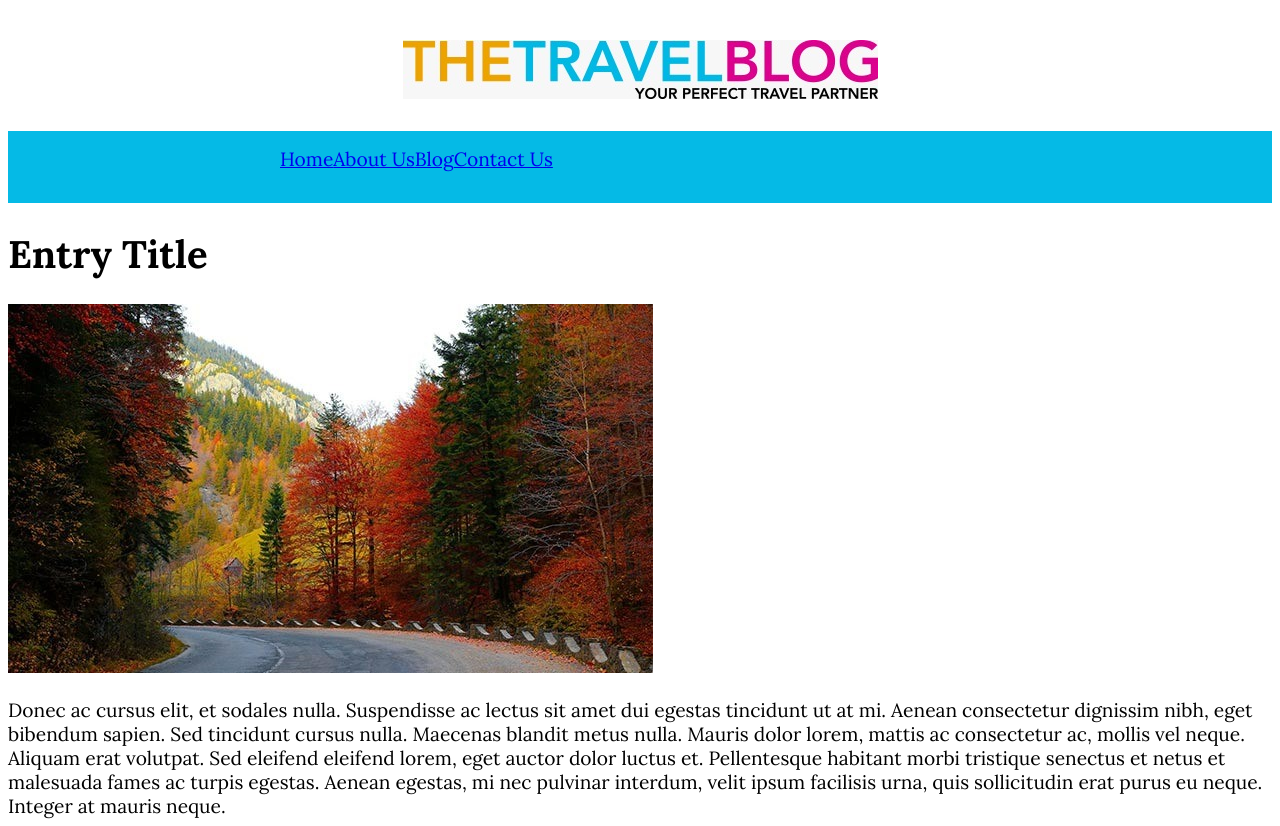
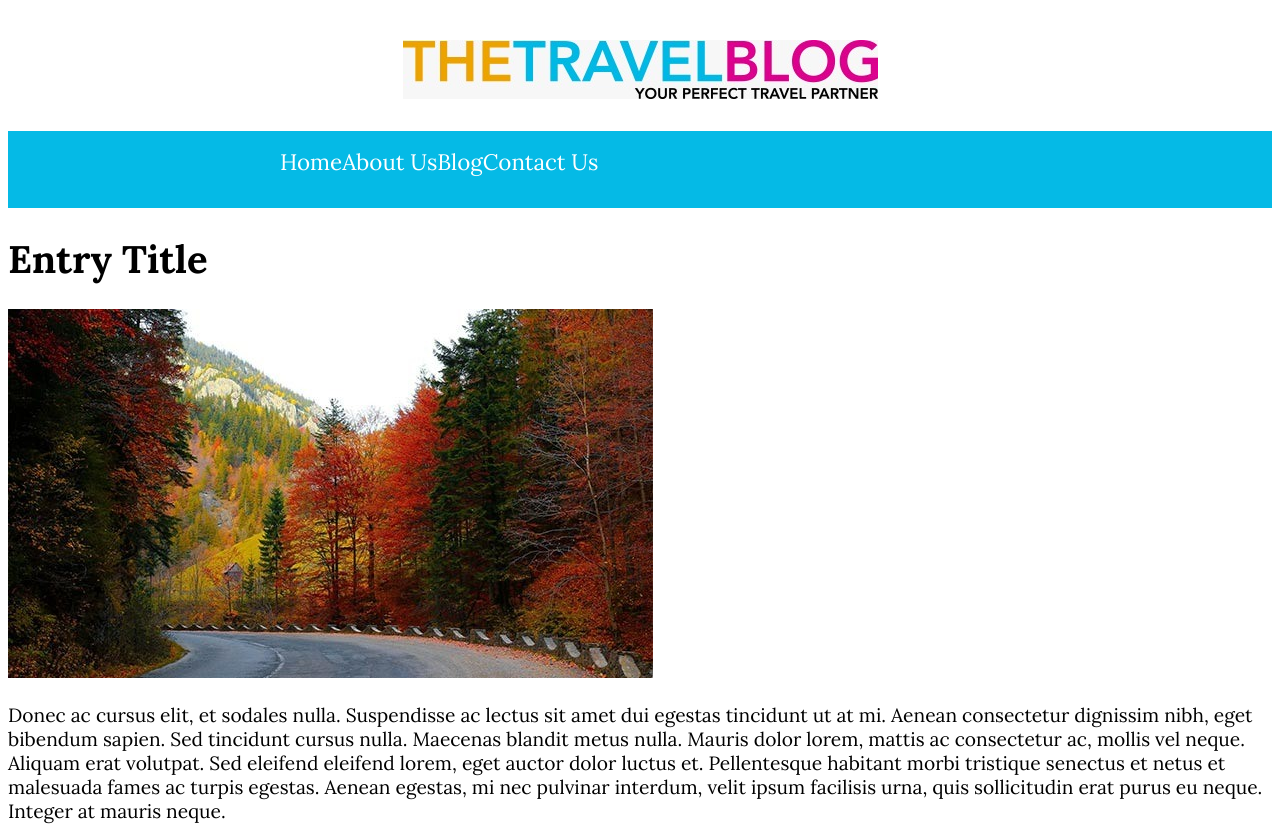
Before and after one commit to bhoomikahm18/05_Building_a_Blog_Entry_Layout, a plain HTML site: page index.html in a window 1280 px wide. Shown: the top 826 px of the page. Drawn offline with Linux system fonts and the light colour scheme.

Commit message:
Working with the main navigation

```diff
--- a/CSS/style.css
+++ b/CSS/style.css
@@ -25,11 +25,14 @@ body {
     justify-content: center;
     align-items: center;
 }
+.site-header img{
+    max-width: 80%;
+}
 .main-navigation{
     background-color: var(--primary);
     padding: 1rem 0;
 }
-.main-navigation ul {
+.main-navigation ul{
     max-width: 800px;
     margin: 0 auto;
     display: flex;
@@ -45,3 +48,11 @@ body {
     margin-bottom: 1rem;
     text-align: center;
 }
+.main-navigation ul li:last-of-type{
+    margin-bottom: 0;
+}
+.main-navigation ul li a{
+    color: var(--white);
+    text-decoration: none;
+    font-size: 1.4rem;
+}
```
